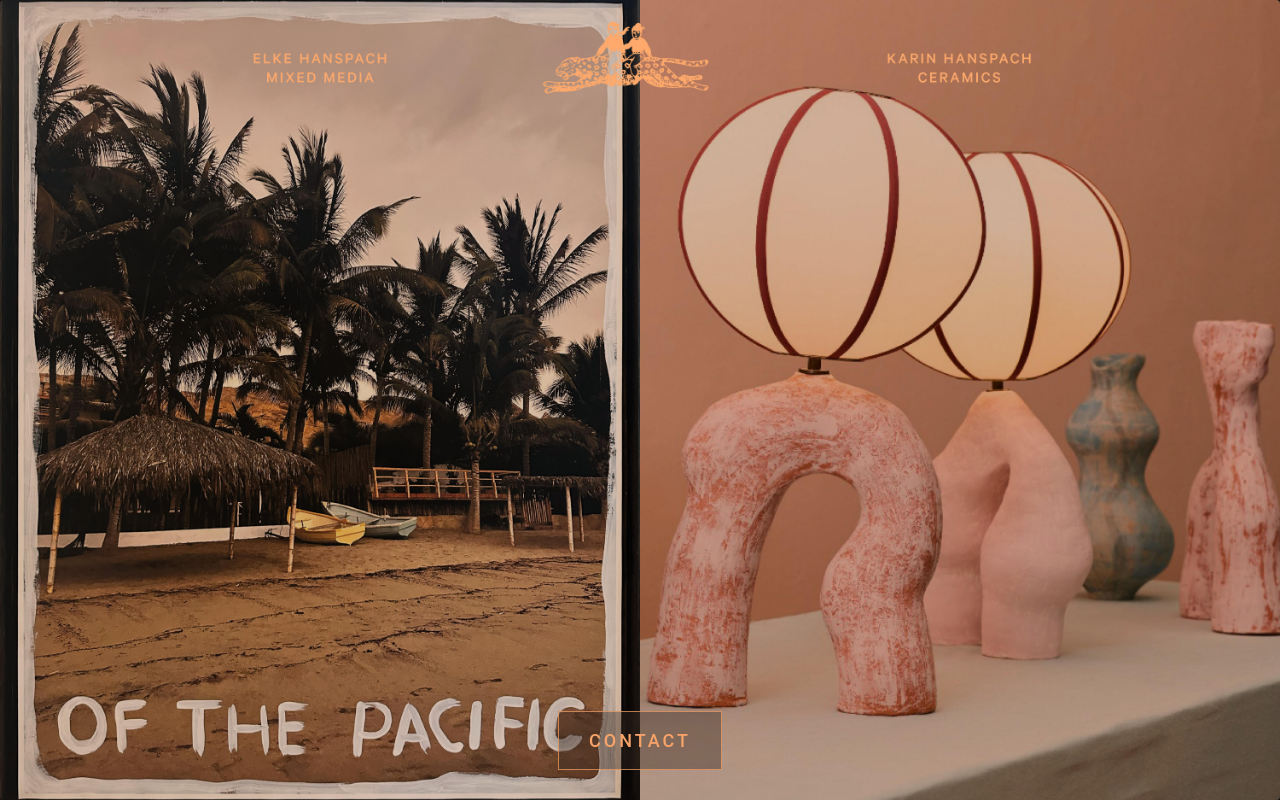
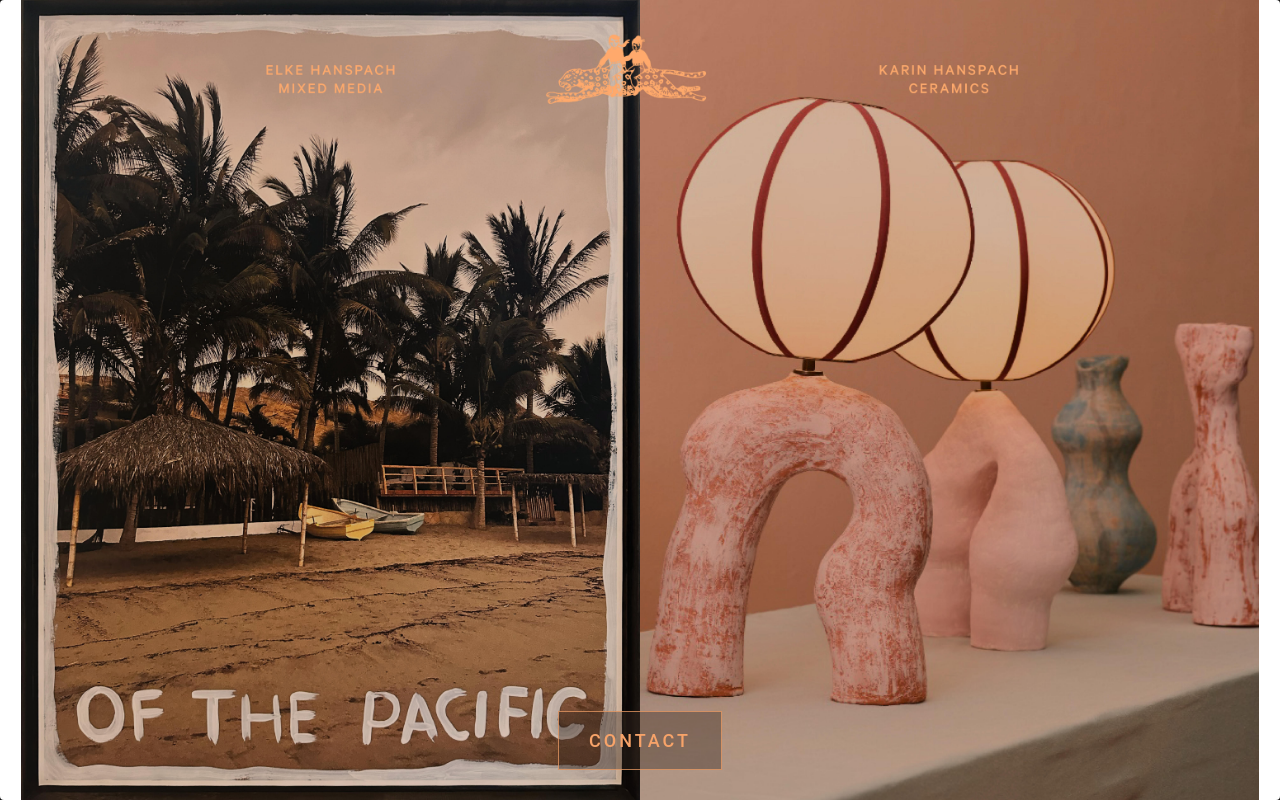
Before and after one commit to landtanin/hasnpach_art, a Vue app: page / in a window 1280 px wide. Built offline with nearby package versions, Linux system fonts and the light colour scheme.

Commit message:
fix image crop top

```diff
--- a/src/pages/index.vue
+++ b/src/pages/index.vue
@@ -2,13 +2,14 @@
   <v-container fluid class="pa-0 ma-0 fill-height">
     <v-row no-gutters class="fill-height">
       <v-col cols="12">
-        <v-card flat>
+        <v-card flat class="image-wrapper">
           <v-img
             src="@/assets/haspnach-art.jpg"
             height="100vh"
-            width="100%"
-            cover
+            contain
+            position="center"
             alt="Hasnpach Art"
+            class="main-image"
           >
           </v-img>
         </v-card>
@@ -33,6 +34,16 @@
 .v-container {
   max-width: 100%;
   position: relative;
+}
+
+.image-wrapper {
+  height: 100vh;
+  background-color: white;
+}
+
+.main-image {
+  height: 100%;
+  width: 100%;
 }
 
 .contact-button-container {
```
